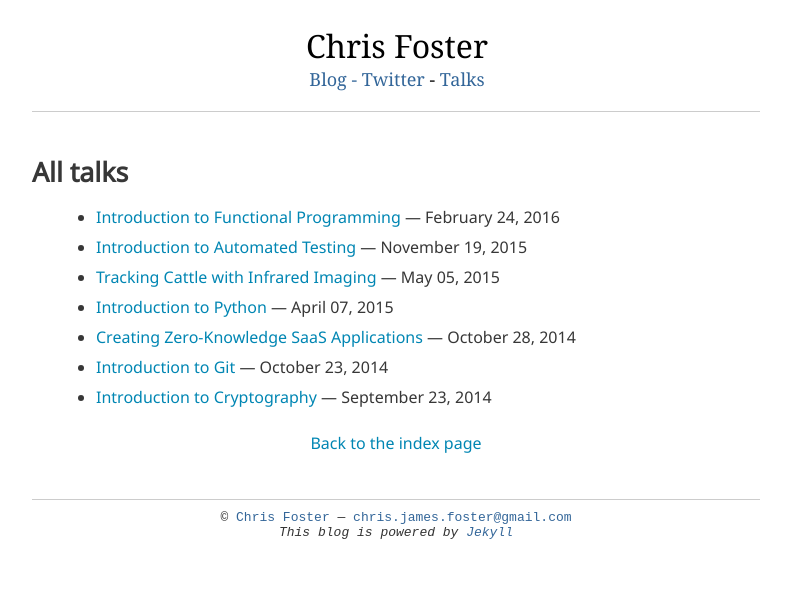
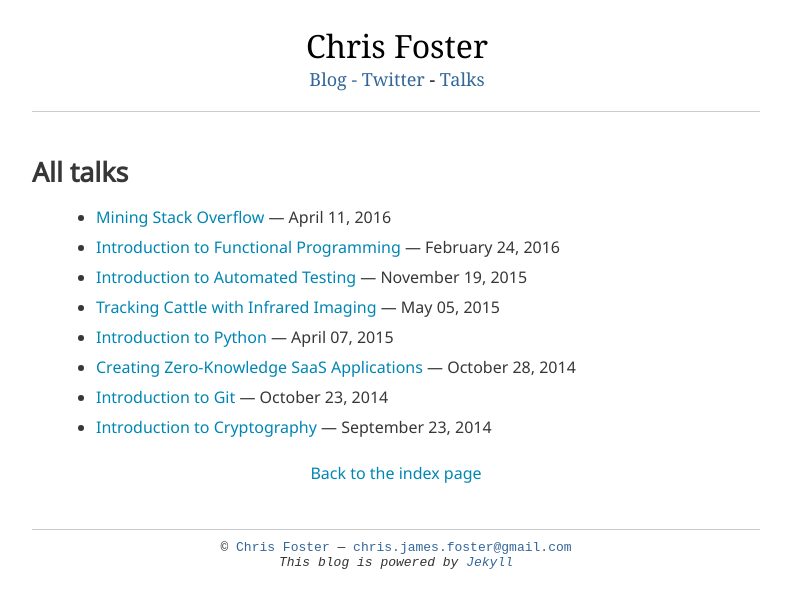
Before and after one commit to chrisfosterelli/chrisfosterelli.github.io, a Jekyll site: the page built from talks.html, in a window 1280 px wide. Shown: the top 608 px of the page, without its empty margins (243-1034 px from the left). Built offline with Jekyll 4.4.1, drawn with Linux system fonts in a browser that asks for light colours; some web fonts are replaced.

Commit message:
Added 'Mining Stack Overflow' talk

```diff
--- a/_data/talks.yml
+++ b/_data/talks.yml
@@ -1,3 +1,7 @@
+- title: Mining Stack Overflow
+  date: April 11, 2016
+  url: file/talk/mining-stack-overflow.pdf
+
 - title: Introduction to Functional Programming
   date: February 24, 2016
   url: file/talk/introduction-to-functional-programming.pdf
```
Also changed, not shown: 1 other file.
